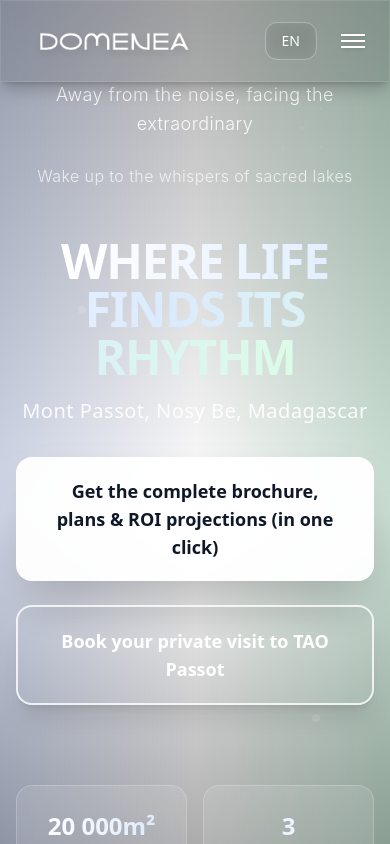
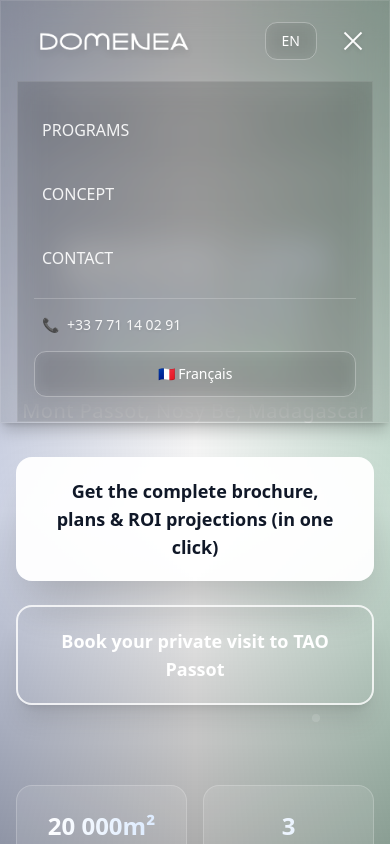
Before and after one commit to ThinoApp/Domenea, a React (Vite) app: page / in a window 390 px wide. Both pictures are taken after a click on the button "Menu". Shown: the top 844 px of the page. Built offline with nearby package versions, Linux system fonts and the light colour scheme.

Commit message:
Modification header for mobile

```diff
--- a/src/components/layout/Header.tsx
+++ b/src/components/layout/Header.tsx
@@ -1,9 +1,10 @@
-import React from "react";
+import React, { useState } from "react";
 import { useAppLanguage } from "../../context/AppContext";
 import { contactInfo } from "../../data/mockData";
 
 const Header: React.FC = () => {
   const { language, toggleLanguage } = useAppLanguage();
+  const [isMobileMenuOpen, setIsMobileMenuOpen] = useState(false);
 
   const navigation = {
     fr: ["PROGRAMMES", "CONCEPT", "CONTACT"],
@@ -55,16 +56,60 @@ const Header: React.FC = () => {
             </div>
 
             {/* Menu mobile */}
-            <button className="md:hidden p-2 hover:bg-white/10 rounded-lg transition-all duration-300">
+            <button
+              onClick={() => setIsMobileMenuOpen(!isMobileMenuOpen)}
+              className="md:hidden p-2 hover:bg-white/10 rounded-lg transition-all duration-300"
+            >
               <span className="sr-only">Menu</span>
               <div className="w-6 h-6 flex flex-col justify-center space-y-1">
-                <div className="w-full h-0.5 bg-white drop-shadow-sm"></div>
-                <div className="w-full h-0.5 bg-white drop-shadow-sm"></div>
-                <div className="w-full h-0.5 bg-white drop-shadow-sm"></div>
+                <div className={`w-full h-0.5 bg-white drop-shadow-sm transition-transform duration-300 ${isMobileMenuOpen ? 'rotate-45 translate-y-1.5' : ''}`}></div>
+                <div className={`w-full h-0.5 bg-white drop-shadow-sm transition-opacity duration-300 ${isMobileMenuOpen ? 'opacity-0' : ''}`}></div>
+                <div className={`w-full h-0.5 bg-white drop-shadow-sm transition-transform duration-300 ${isMobileMenuOpen ? '-rotate-45 -translate-y-1.5' : ''}`}></div>
               </div>
             </button>
           </div>
         </div>
+
+        {/* Menu mobile déroulant */}
+        {isMobileMenuOpen && (
+          <div className="md:hidden glass-effect-dark border-t border-white/10">
+            <div className="px-4 py-6 space-y-4">
+              {/* Navigation mobile */}
+              {navigation[language].map((item) => (
+                <a
+                  key={item}
+                  href={`#${item.toLowerCase()}`}
+                  onClick={() => setIsMobileMenuOpen(false)}
+                  className="block text-white/90 hover:text-white font-medium py-3 px-2 rounded-lg hover:bg-white/10 transition-all duration-300"
+                >
+                  {item}
+                </a>
+              ))}
+
+              {/* Séparateur */}
+              <div className="border-t border-white/20 my-4"></div>
+
+              {/* Contact mobile */}
+              <div className="flex items-center space-x-2 text-sm text-white/90 px-2">
+                <span>📞</span>
+                <span className="drop-shadow-sm">{contactInfo.phone}</span>
+              </div>
+
+              {/* Langue mobile */}
+              <button
+                onClick={() => {
+                  toggleLanguage();
+                  setIsMobileMenuOpen(false);
+                }}
+                className="w-full flex items-center justify-center space-x-1 px-4 py-3 rounded-xl border border-white/30 hover:bg-white/20 transition-all duration-300 backdrop-blur-sm"
+              >
+                <span className="text-sm font-medium text-white">
+                  {language === 'fr' ? '🇬🇧 English' : '🇫🇷 Français'}
+                </span>
+              </button>
+            </div>
+          </div>
+        )}
       </div>
     </header>
   );
```
